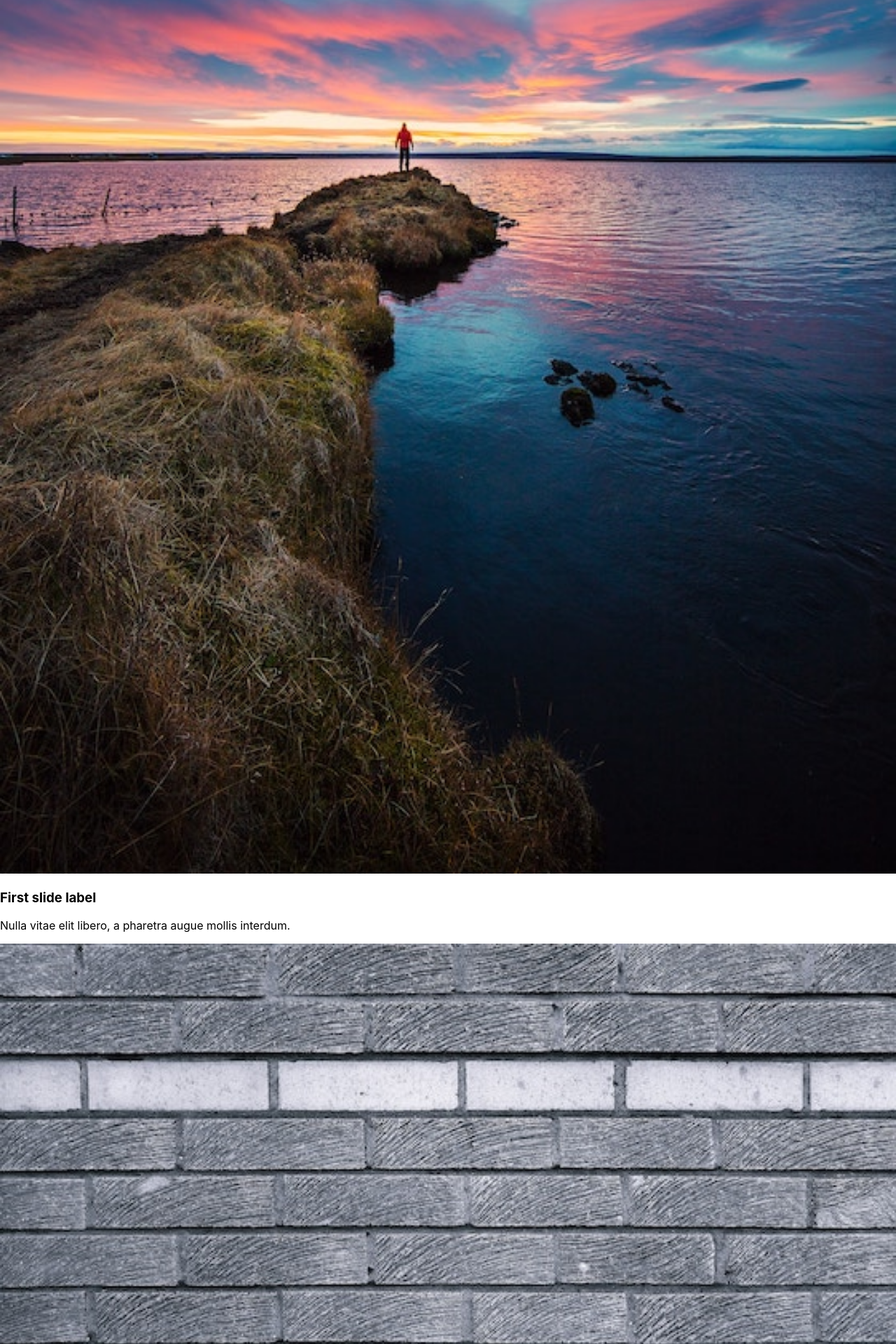
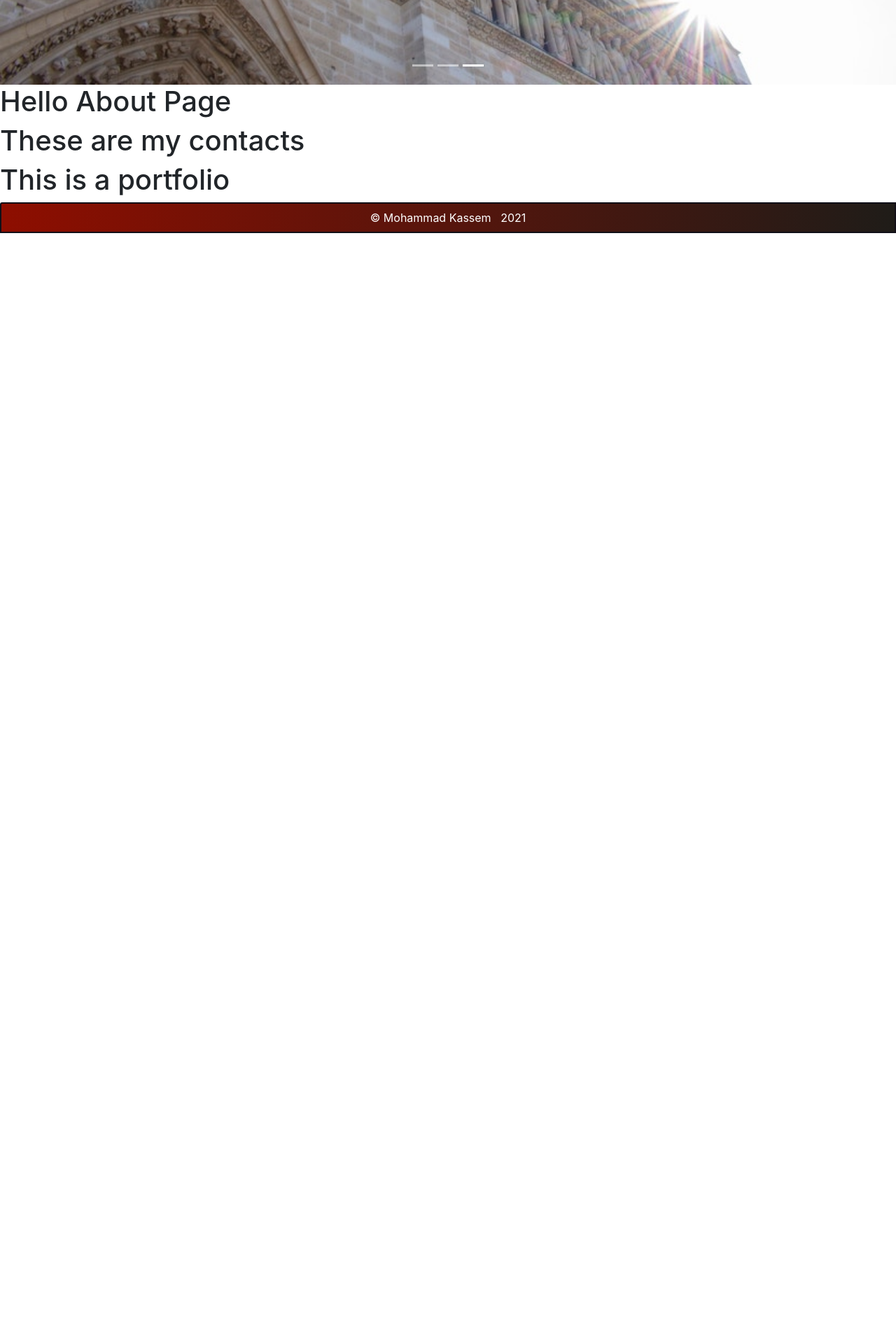
Before and after one commit to mkassem917/react-portfolio2, a React (Create React App) app: page / in a window 1280 px wide. Shown: the part 800-2720 px from the top of the page at 70% size. After the commit the page ends 1133 px from the top, so only its background shows below. Built offline with nearby package versions, Linux system fonts and the light colour scheme.

Commit message:
fixed Carousel

```diff
--- a/public/index.html
+++ b/public/index.html
@@ -10,6 +10,7 @@
       content="Web site created using create-react-app"
     />
     <link rel="apple-touch-icon" href="%PUBLIC_URL%/logo192.png" />
+    <link rel="stylesheet" href="https://maxcdn.bootstrapcdn.com/bootstrap/latest/css/bootstrap.min.css">
 
     <script src="https://kit.fontawesome.com/9959ab7135.js" crossorigin="anonymous"></script>
 
--- a/src/components/Carousel/MyCarousel.jsx
+++ b/src/components/Carousel/MyCarousel.jsx
@@ -12,7 +12,7 @@
           <img
             id="Picture1"
             className="d-block w-100"
-            style={{ width: "100%", height: "100%" }}
+            //style={{ width: "20%", height: "20%" }}
             src={Picture1}
             alt="First slide"
           />
@@ -25,7 +25,7 @@
           <img
             id="Picture2"
             className="d-block w-100"
-            style={{ width: "100%", height: "100%" }}
+            //style={{ width: "20%", height: "20%" }}
             src={Picture2}
             alt="Second slide"
           />
@@ -38,7 +38,7 @@
           <img
             id="Picture3"
             className="d-block w-100"
-            style={{ width: "100%", height: "100%" }}
+            //style={{ width: "20%", height: "20%" }}
             src={Picture3}
             alt="Third slide"
           />
```
